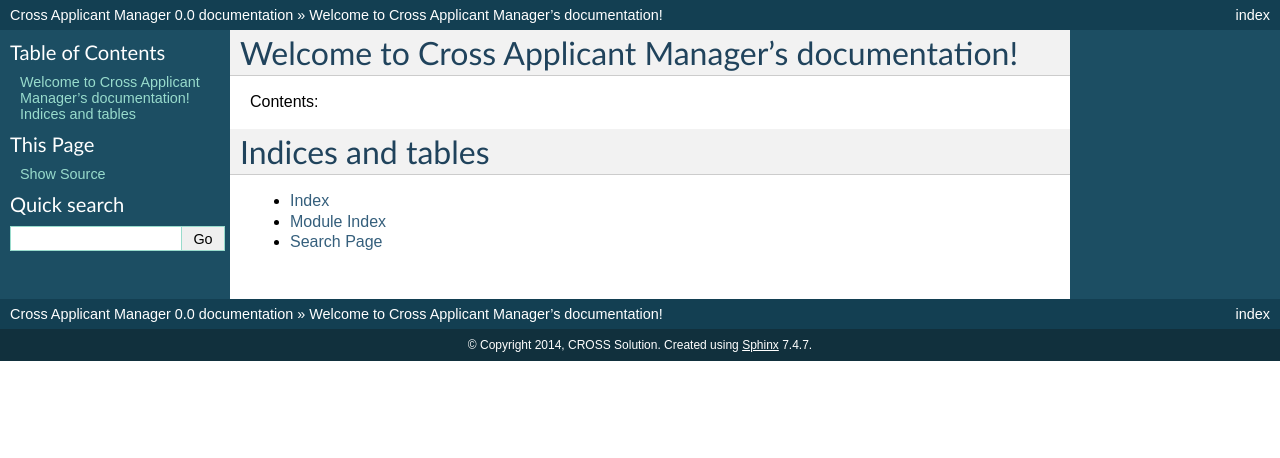
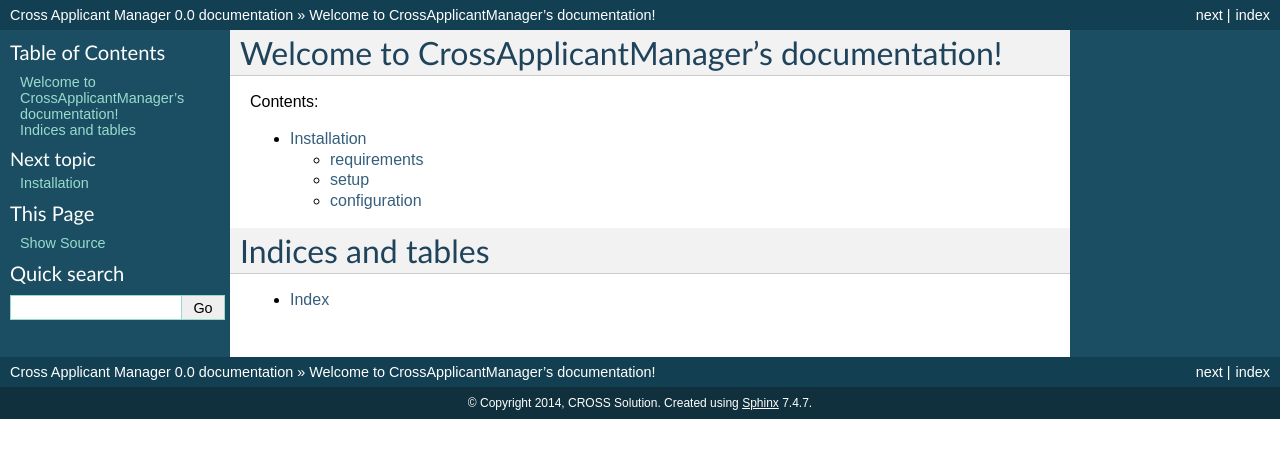
Before and after one commit to cross-solution/YawikDocs, a Sphinx documentation site: the page built from source/index.rst, in a window 1280 px wide. Shown: the top 458 px of the page. Built offline with Sphinx 7.4.7, drawn with Linux system fonts in a browser that asks for light colours.

Commit message:
* installation

```diff
--- a/source/index.rst
+++ b/source/index.rst
@@ -1,21 +1,20 @@
-.. Cross Applicant Manager documentation master file, created by
-   sphinx-quickstart on Mon Jan 13 20:42:04 2014.
+.. CrossApplicantManager documentation master file, created by
+   sphinx-quickstart on Tue Jan  7 20:47:11 2014.
    You can adapt this file completely to your liking, but it should at least
    contain the root `toctree` directive.
 
-Welcome to Cross Applicant Manager's documentation!
-===================================================
+Welcome to CrossApplicantManager's documentation!
+=================================================
 
 Contents:
 
 .. toctree::
    :maxdepth: 2
 
+   installation
 
 
 Indices and tables
 ==================
 
 * :ref:`genindex`
-* :ref:`modindex`
-* :ref:`search`
--- /dev/null
+++ b/source/installation.rst
@@ -0,0 +1,19 @@
+Installation
+============
+
+requirements
+------------
+
+* php 5.3.*
+* mongodb 2.4.*
+
+setup
+-----
+
+::
+  git clone https://github.com/cross-solution/CrossApplicantManager
+
+
+
+configuration
+-------------
```
